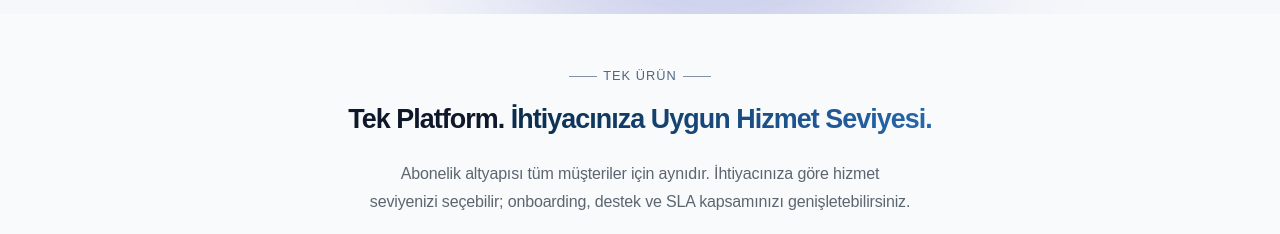
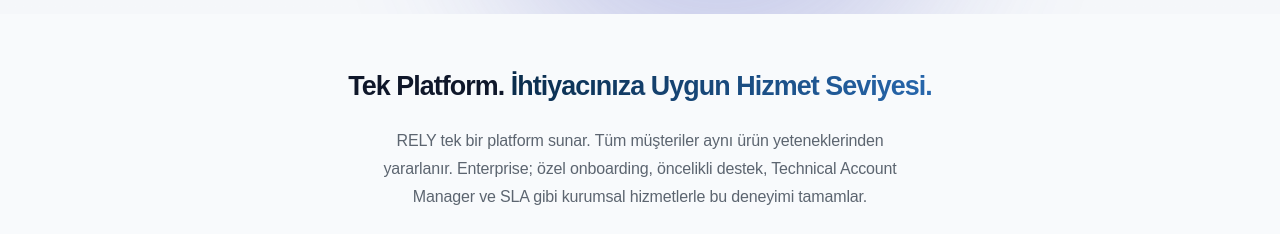
Before and after one commit to KeremBrnci/rely-website, a Next.js app: page /fiyatlandirma in a window 1280 px wide. Shown: the part 566-800 px from the top of the page. Built offline with nearby package versions, Linux system fonts and the light colour scheme; no server answers; a web font is replaced by a local one.

Commit message:
Refine plans intro copy and hide empty pricing section eyebrows.

```diff
--- a/src/components/marketing/pricing/pricing-section-intro.tsx
+++ b/src/components/marketing/pricing/pricing-section-intro.tsx
@@ -25,10 +25,20 @@ export function PricingSectionIntro({
   className,
   descriptionClassName,
 }: PricingSectionIntroProps) {
+  const showEyebrow = eyebrow.trim().length > 0;
+
   return (
     <div className={cn(pricingSectionIntroClassName, className)}>
-      <InfrastructureEyebrow align="center">{eyebrow}</InfrastructureEyebrow>
-      <h2 className={cn(textRoleClassName["heading-xl"], pricingSectionTitleClassName)}>
+      {showEyebrow ? (
+        <InfrastructureEyebrow align="center">{eyebrow}</InfrastructureEyebrow>
+      ) : null}
+      <h2
+        className={cn(
+          textRoleClassName["heading-xl"],
+          pricingSectionTitleClassName,
+          !showEyebrow && "mt-0",
+        )}
+      >
         {titleEmphasis ? (
           <HeadlineEmphasis text={title} phrase={titleEmphasis} />
         ) : (
--- a/src/content/marketing/pricing-page.ts
+++ b/src/content/marketing/pricing-page.ts
@@ -203,11 +203,11 @@ export const pricingPageContent = {
   },
 
   plansIntro: {
-    eyebrow: "Tek ürün",
+    eyebrow: "",
     title: "Tek Platform. İhtiyacınıza Uygun Hizmet Seviyesi.",
     titleEmphasis: "İhtiyacınıza Uygun Hizmet Seviyesi.",
     description:
-      "Abonelik altyapısı tüm müşteriler için aynıdır. İhtiyacınıza göre hizmet seviyenizi seçebilir; onboarding, destek ve SLA kapsamınızı genişletebilirsiniz.",
+      "RELY tek bir platform sunar. Tüm müşteriler aynı ürün yeteneklerinden yararlanır. Enterprise; özel onboarding, öncelikli destek, Technical Account Manager ve SLA gibi kurumsal hizmetlerle bu deneyimi tamamlar.",
   },
   plans: [
     {
```
